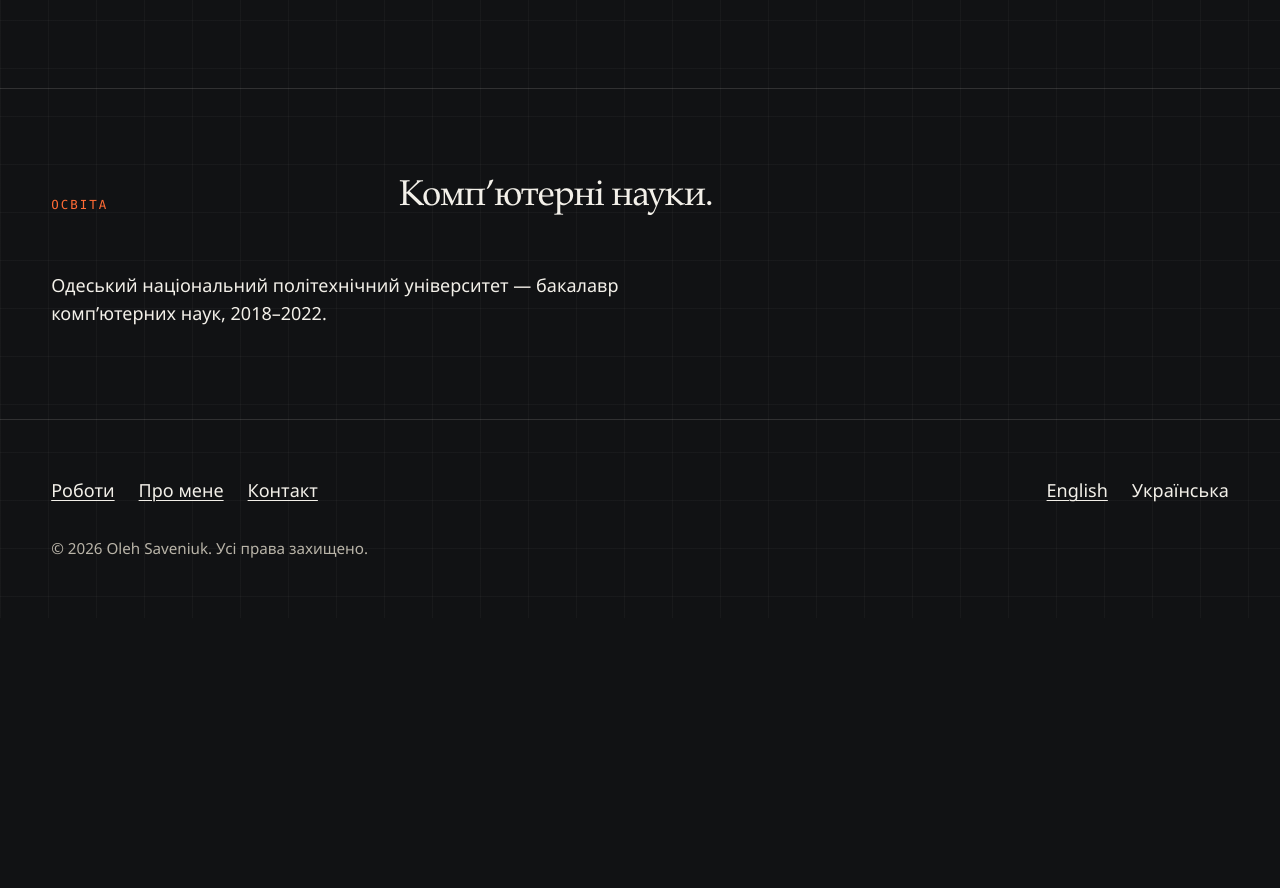
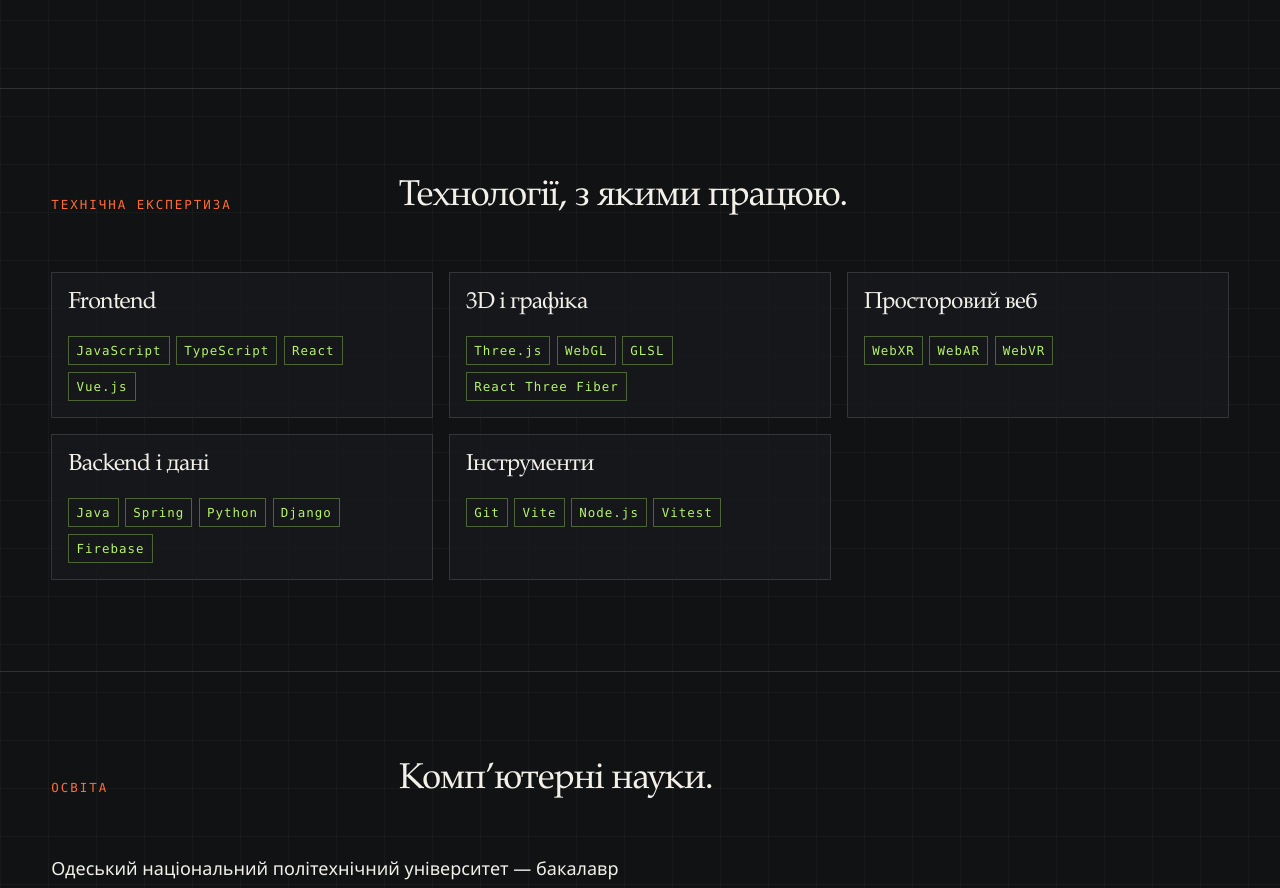
Before and after one commit to saveniukoleh/saveniukoleh.github.io, a plain HTML site: page uk/about/index.html in a window 1280 px wide. Shown: the part 1900-2788 px from the top of the page. Before the commit the page ends 2518 px from the top, so only its background shows below. Drawn offline with Linux system fonts and the light colour scheme.

Commit message:
Minor updates

```diff
--- a/css/pages.css
+++ b/css/pages.css
@@ -227,6 +227,15 @@
   letter-spacing: -0.02em;
 }
 
+.about-skills .tech-list {
+  margin-top: var(--space-sm);
+}
+
+.case-cta {
+  max-width: 42rem;
+  margin-top: var(--space-xl);
+}
+
 .case-back {
   margin-top: var(--space-2xl);
 }
--- a/uk/about/index.html
+++ b/uk/about/index.html
@@ -136,6 +136,62 @@
           </div>
         </section>
 
+        <section class="section" aria-labelledby="skills-title">
+          <div class="wrap">
+            <div class="section-head">
+              <p class="kicker">Технічна експертиза</p>
+              <h2 id="skills-title">Технології, з якими працюю.</h2>
+            </div>
+            <div class="arch-grid about-skills">
+              <article>
+                <h3>Frontend</h3>
+                <ul class="tech-list">
+                  <li>JavaScript</li>
+                  <li>TypeScript</li>
+                  <li>React</li>
+                  <li>Vue.js</li>
+                </ul>
+              </article>
+              <article>
+                <h3>3D і графіка</h3>
+                <ul class="tech-list">
+                  <li>Three.js</li>
+                  <li>WebGL</li>
+                  <li>GLSL</li>
+                  <li>React Three Fiber</li>
+                </ul>
+              </article>
+              <article>
+                <h3>Просторовий веб</h3>
+                <ul class="tech-list">
+                  <li>WebXR</li>
+                  <li>WebAR</li>
+                  <li>WebVR</li>
+                </ul>
+              </article>
+              <article>
+                <h3>Backend і дані</h3>
+                <ul class="tech-list">
+                  <li>Java</li>
+                  <li>Spring</li>
+                  <li>Python</li>
+                  <li>Django</li>
+                  <li>Firebase</li>
+                </ul>
+              </article>
+              <article>
+                <h3>Інструменти</h3>
+                <ul class="tech-list">
+                  <li>Git</li>
+                  <li>Vite</li>
+                  <li>Node.js</li>
+                  <li>Vitest</li>
+                </ul>
+              </article>
+            </div>
+          </div>
+        </section>
+
         <section class="section" aria-labelledby="education-title">
           <div class="wrap">
             <div class="section-head">
```
Also changed, not shown: about/index.html (+56 -0 lines), index.html (+8 -7 lines), uk/index.html (+9 -8 lines), uk/work/resilient-mind/index.html (+3 -0 lines), uk/work/webar-marker-generator/index.html (+3 -0 lines), uk/work/webxrflow/index.html (+5 -2 lines), work/resilient-mind/index.html (+3 -0 lines), work/webar-marker-generator/index.html (+3 -0 lines), work/webxrflow/index.html (+5 -2 lines).
